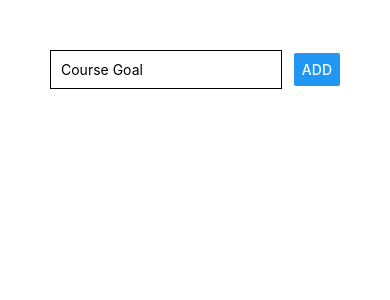
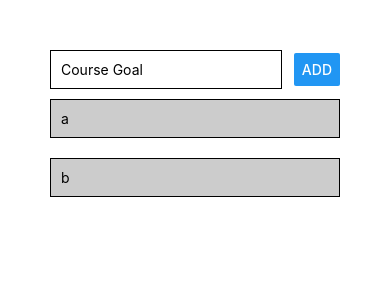
Before and after one commit to jaytula/rn-complete-guide, a React Native app: screen / in a window 390 px wide. Shown: the top 300 px of the page. Built offline with nearby package versions, Linux system fonts and the light colour scheme.

Commit message:
Finish Lesson 26

```diff
--- a/App.js
+++ b/App.js
@@ -3,7 +3,7 @@ import { StyleSheet, Text, View, TextInput, Button } from "react-native";
 
 export default function App() {
   const [enteredGoal, setEnteredGoal] = useState("");
-  const [courseGoals, setCourseGoals] = useState([]);
+  const [courseGoals, setCourseGoals] = useState(["a", "b"]);
 
   const goalInputHandler = enteredText => {
     setEnteredGoal(enteredText);
@@ -26,7 +26,7 @@ export default function App() {
       <View>
         {courseGoals.map(goal => (
           <View key={goal}>
-            <Text>{goal}</Text>
+            <Text style={styles.listItem}>{goal}</Text>
           </View>
         ))}
       </View>
@@ -48,5 +48,12 @@ const styles = StyleSheet.create({
     borderWidth: 1,
     padding: 10,
     width: "80%"
+  },
+  listItem: {
+    padding: 10,
+    marginVertical: 10,
+    backgroundColor: "#ccc",
+    borderColor: "black",
+    borderWidth: 1
   }
 });
```
